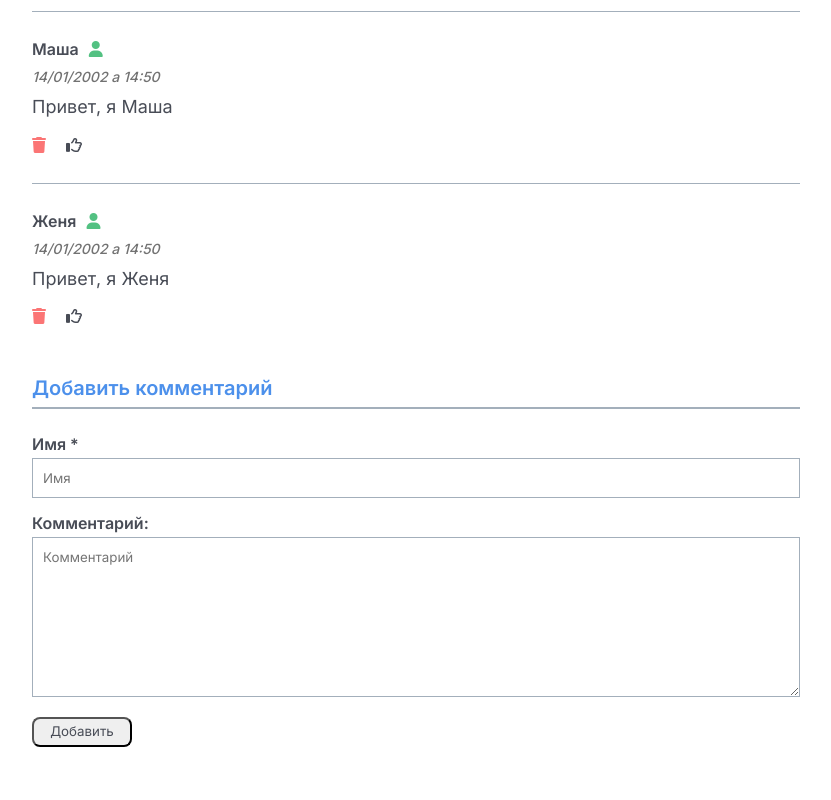
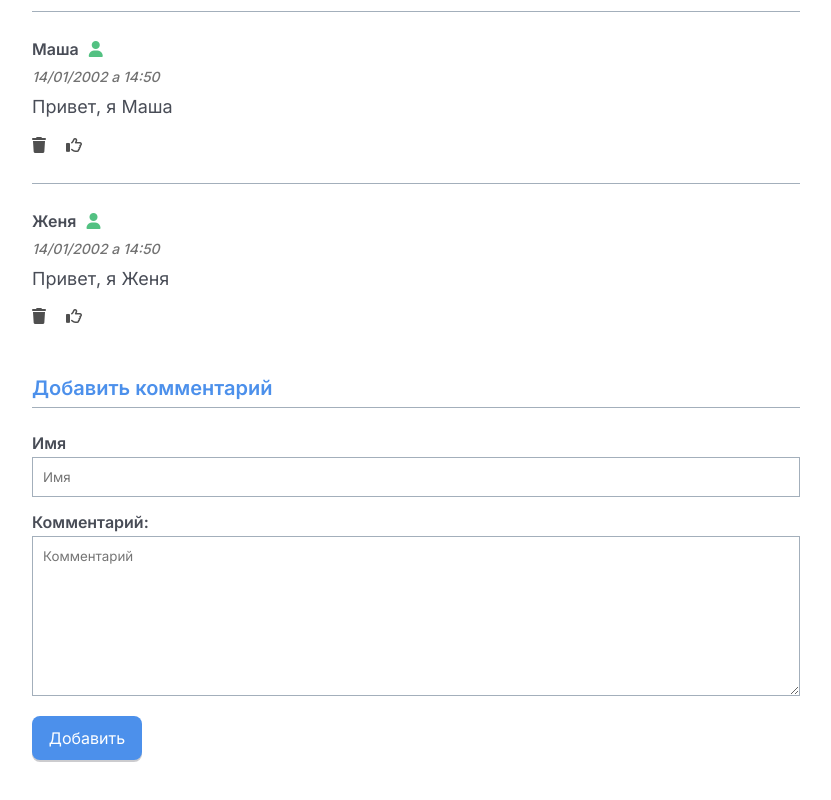
Before and after one commit to AlenaGM/Chat-React, a React (Create React App) app: page / in a window 1280 px wide. Shown: the part 230-1030 px from the top of the page, without its empty margins (224-1055 px from the left). Built offline with nearby package versions, Linux system fonts and the light colour scheme.

Commit message:
upd styles

```diff
--- a/src/components/App/App.scss
+++ b/src/components/App/App.scss
@@ -12,7 +12,6 @@
 }
 
 .form {
-  border-top: solid 1px rgb(163, 175, 187);
   margin-bottom: 20px;
   padding: 10px 0px;
   display: flex;
@@ -34,9 +33,24 @@
 }
 
 .form__button {
-  width: 100px;
-  height: 30px;
+  font-size: 16px;
+  text-align: center;
+  color: #FFFFFF;
+  width: 110px;
+  height: 44px;
+  background-color: rgb(76, 144, 235);
+  border: none;
   margin-top: 20px;
   border-radius: 8px;
-  text-align: center;
+  box-shadow: 0 2px 0 #23262f3b;
+  position: relative;
+  top: 0;
+  cursor: pointer;
+  &:hover {
+    background-color: rgb(132, 177, 236);
+    transform: translateY(-3px);
+  }
+  &:focus {
+    outline: none;
+  }
 }
--- a/src/components/App/commentItem/CommentItem.js
+++ b/src/components/App/commentItem/CommentItem.js
@@ -7,7 +7,7 @@ const CommentItem = (props) => {
     let classNames = 'comment';
 
     if (like) {
-        classNames += ' like';
+        classNames += ' icon__like';
     }
 
         return (
@@ -16,8 +16,8 @@ const CommentItem = (props) => {
                 <div className="comment__date">14/01/2002 a 14:50</div>
                 <input type="text" className="comment__text" defaultValue={comment}/>
                 <div>
-                    <i className="fas fa-trash" onClick={onDelete}></i>
-                    <i class="fa-regular fa-thumbs-up" onClick={onToggleProp} data-toggle="like"></i>
+                    <i className="fas fa-trash icon icon__delete" onClick={onDelete}></i>
+                    <i class="fa-regular fa-thumbs-up icon icon__like" onClick={onToggleProp} data-toggle="like"></i>
                     <i className="fas fa-star"></i>
                 </div>
             </li>
--- a/src/components/App/commentItem/commentItem.scss
+++ b/src/components/App/commentItem/commentItem.scss
@@ -1,7 +1,28 @@
-.fa-trash {
-    color: #FB7575;
-    cursor: pointer;
-    margin-right: 20px;
+.icon {
+    position: relative;
+    top: 0;
+    &:hover{
+        transform: translateY(-3px);
+        cursor: pointer;
+    }
+    &:active {
+        top: 3px;
+        color: #BDBDBD;
+    }
+    &__delete {
+        color: #4F4F4F;
+        margin-right: 20px;
+        &:hover {
+            color: #FB7575;
+        }
+    }
+    &__like {
+        color: #4F4F4F;
+        margin-right: 5px;
+        &:hover {
+            color: rgb(83, 193, 130);
+        }
+    }
 }
 
 .fa-star {
@@ -14,7 +35,7 @@
     opacity: 0;
 }
 
-.like .fa-star {
+.icon__like .fa-star {
     opacity: 1;
     transform: translateX(0px);
 }
@@ -26,12 +47,3 @@
     color: rgb(83, 193, 130);
     margin-left: 10px
 }
-
-.fa-thumbs-up {
-    text-align: center;
-    line-height: 35px;
-    font-size: 16px;
-    margin-right: 0px;
-    margin-right: 5px;
-    cursor: pointer;
-}
--- a/src/components/commentAddForm/CommentAddForm.js
+++ b/src/components/commentAddForm/CommentAddForm.js
@@ -35,7 +35,7 @@ class CommentAddForm extends Component {
             <form className="form" onSubmit = {this.onSubmit}>
                 <label
                     htmlFor="author"
-                    className="form__label"> Имя *
+                    className="form__label"> Имя
                 </label>
                 <input
                     type="text"
--- a/src/styles/button.scss
+++ /dev/null
@@ -1,29 +0,0 @@
-@import './variables';
-
-.button {
-    color: $text-status;
-    font-size: 16px;
-    text-align: center;
-    text-transform: uppercase;
-    padding: 12px 28px;
-    background-color: $btn;
-    transition: background-color 0.5s ease 0.3s;
-    border: none;
-    border-radius: 8px;
-    box-shadow: 0 2px 0 #23262f3b;
-    position: relative;
-    top: 0;
-    cursor: pointer;
-        &:hover {
-            background-color: $btn-hover;
-            transform: translateY(-3px);
-        }
-        &:active {
-            background-color: $btn-press;
-            top: 3px;
-            box-shadow: 0 0px 0 #23262f3b;
-        }
-        &:focus {
-            outline: none;
-        }
-}
```
